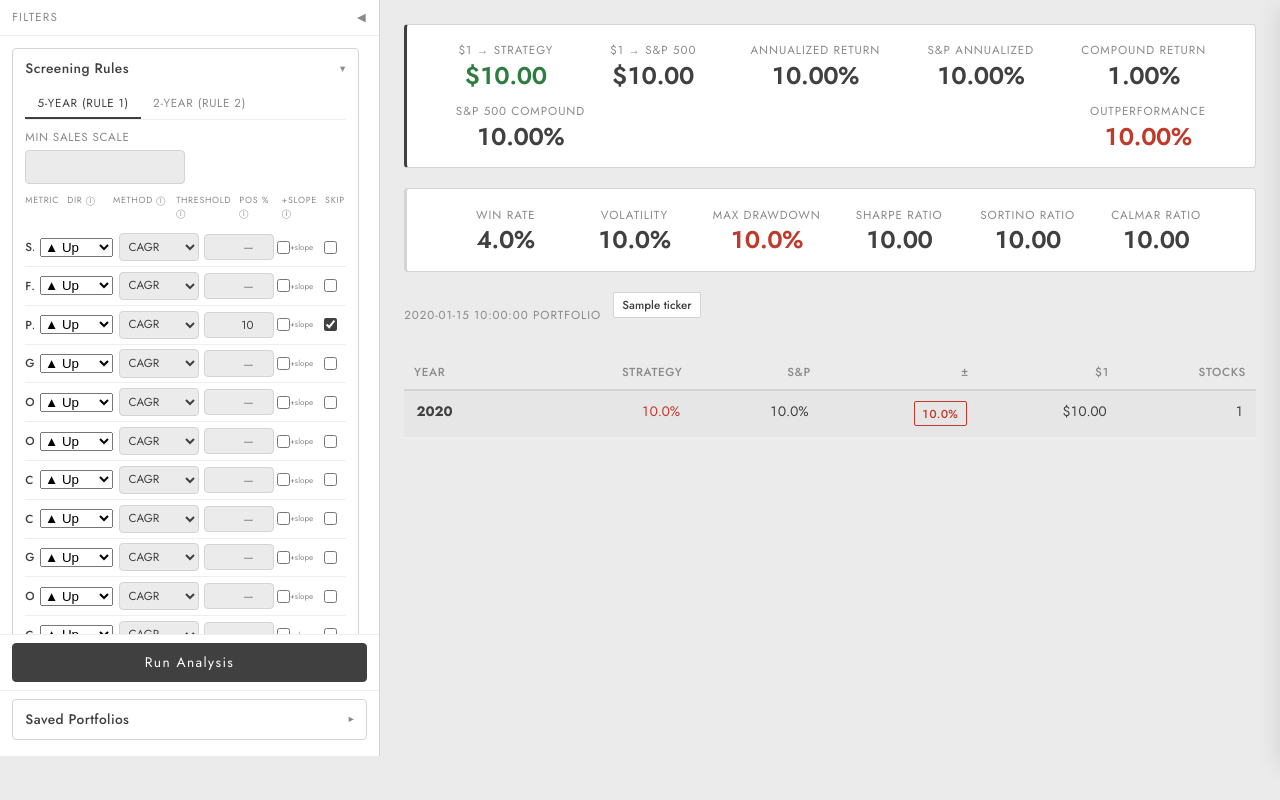
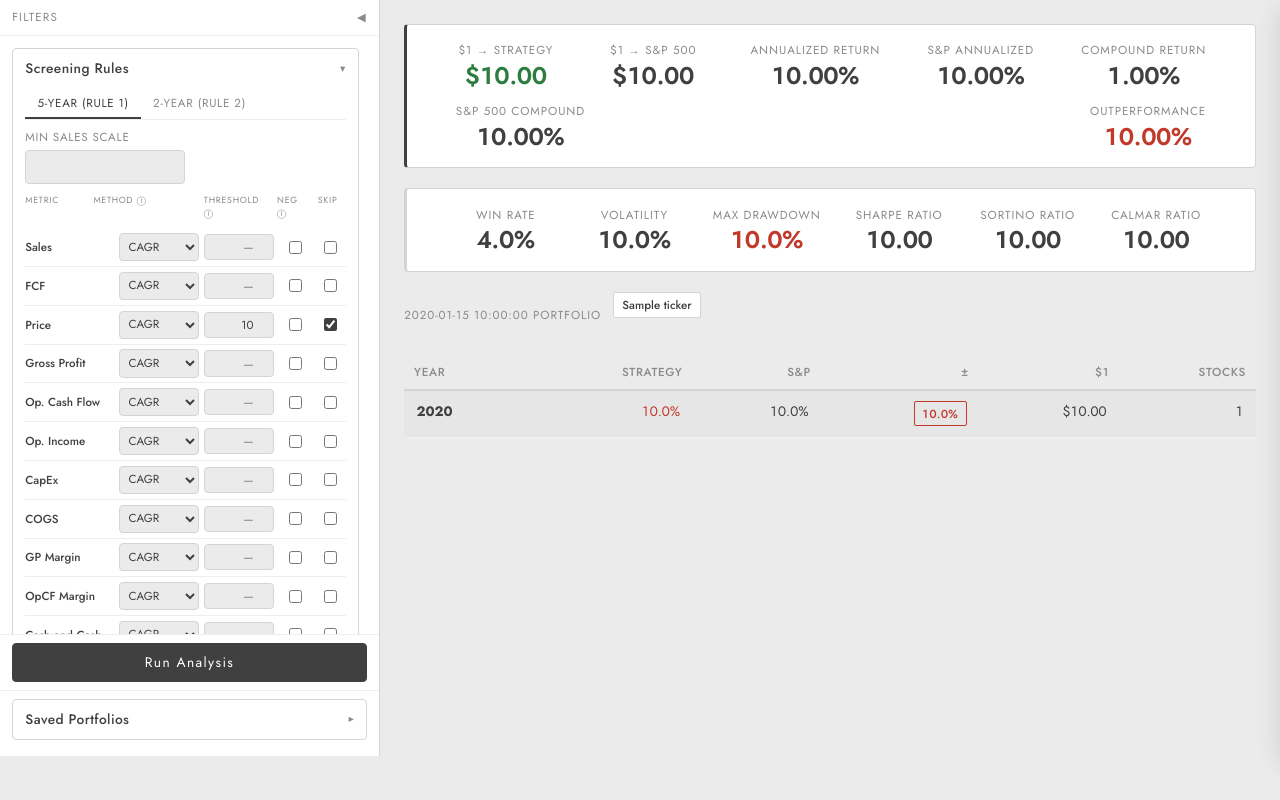
Before and after one commit to viaRecta/darrock_frontend, a Flask app: template research/templates/v3/research.html in a window 1280 px wide. Shown: the part 44-844 px from the top of the page. Run offline with Flask 3, Linux system fonts and the light colour scheme; the template is opened without the code that fills it: most values are stand-ins (such as "Sample title", 1, 10 or a date in 2020).

Commit message:
pozitif slope chekbox ve slope +cagr

```diff
--- a/research/static/css/v3.css
+++ b/research/static/css/v3.css
@@ -297,7 +297,7 @@ h3 { font-size: var(--fs-base); }
 .metric-filter-row:last-of-type { border-bottom: none; }
 
 .metric-filter-label {
-  flex: 1; min-width: 0;
+  flex: 1; min-width: 60px;
   font-weight: 500; white-space: nowrap;
   overflow: hidden; text-overflow: ellipsis;
 }
--- a/research/templates/v3/research.html
+++ b/research/templates/v3/research.html
@@ -60,38 +60,29 @@
               <input type="number" name="sales_min_scale" value="{{ rule1_params.sales_min_scale }}" step="100">
             </div>
 
-            {# Per-metric filter rows: dir | method | threshold | posrate | +slope | skip #}
+            {# Per-metric filter rows: label | method | threshold | negative | skip #}
             <p class="label mt-1 mb-1" style="font-size:0.55rem; display:flex; gap:0.5rem;">
-              <span style="flex:1;">Metric</span>
-              <span style="width:55px;" title="Direction: Up = require value > threshold (growth); Down = require value < threshold (decline). For 'price dropped at least 5%', set Down + threshold -0.05.">Dir &#9432;</span>
-              <span style="width:80px;" title="CAGR: compound annual growth rate from year-N to current year (uses N+1 data points).&#10;Slope: linear regression of values across the last 6 years, normalized by mean absolute value.&#10;Consist.: median year-over-year growth + minimum positive-rate filter (set in pos %).">Method &#9432;</span>
-              <span style="width:70px;" title="Comparison value. For Up: keep if value > threshold. For Down: keep if value < threshold. 0.05 = 5%, -0.05 = -5%.">Threshold &#9432;</span>
-              <span style="width:50px;" title="Consistency only: fraction of years (0-1) that must show positive YoY growth. Default 0.6 = 60%.">pos % &#9432;</span>
-              <span style="width:50px;" title="Also require positive 5Y slope (linear trend) on top of the main filter. Use to combine 'CAGR ≥ X' AND 'positive trend'.">+slope &#9432;</span>
+              <span style="flex:1; min-width:60px;">Metric</span>
+              <span style="width:110px;" title="CAGR = compound annual growth rate (start vs end). Slope = linear regression across 6 years. CAGR + Slope = both must pass.">Method &#9432;</span>
+              <span style="width:70px;" title="Comparison value. By default: keep if value > threshold (growth). With 'Negative' checked: keep if value < threshold (decline). 0.05 = 5%, -0.05 = -5%.">Threshold &#9432;</span>
+              <span style="width:35px;" title="Negative direction. When checked, the comparator flips: keep stocks where value is BELOW the threshold (decline). Useful for 'find stocks whose price dropped'.">Neg &#9432;</span>
               <span style="width:30px;">Skip</span>
             </p>
 
             {# --- Macro for a metric row --- #}
-            {% macro metric_row(key, label, threshold_val, omit_val, method_val, posrate_val, direction_val, require_pos_slope_val=false) %}
+            {% macro metric_row(key, label, threshold_val, omit_val, method_val, direction_val) %}
             <div class="metric-filter-row" data-metric="{{ key }}">
               <span class="metric-filter-label">{{ label }}</span>
-              <select name="{{ key }}_direction" class="metric-filter-direction"
-                      title="Up = keep stocks with value > threshold (growth). Down = keep stocks with value < threshold (decline).">
-                <option value="growth" {{ 'selected' if direction_val == 'growth' }}>&#9650; Up</option>
-                <option value="decline" {{ 'selected' if direction_val == 'decline' }}>&#9660; Down</option>
-              </select>
               <select name="{{ key }}_method" class="metric-filter-method"
-                      title="CAGR = compound annual growth (start vs end). Slope = linear regression across 6 years. Consist. = median YoY growth + positive-rate floor.">
-                <option value="cagr" {{ 'selected' if method_val == 'cagr' }}>CAGR</option>
-                <option value="slope" {{ 'selected' if method_val == 'slope' }}>Slope</option>
-                <option value="consistency" {{ 'selected' if method_val == 'consistency' }}>Consist.</option>
+                      title="CAGR = compound annual growth (start vs end). Slope = linear regression across 6 years. CAGR + Slope = require both.">
+                <option value="cagr"       {{ 'selected' if method_val == 'cagr' or method_val == 'consistency' }}>CAGR</option>
+                <option value="slope"      {{ 'selected' if method_val == 'slope' }}>Slope</option>
+                <option value="cagr_slope" {{ 'selected' if method_val == 'cagr_slope' }}>CAGR + Slope</option>
               </select>
               <input type="number" name="{{ key }}_cagr" value="{{ threshold_val }}" step="0.01" class="metric-filter-threshold" placeholder="—">
-              <input type="number" name="{{ key }}_min_posrate" value="{{ posrate_val }}" step="0.1" min="0" max="1" class="metric-filter-posrate {{ 'hidden' if method_val != 'consistency' }}" placeholder="—">
               <div class="metric-filter-omit"
-                   title="When checked, also require positive 5Y slope on top of the main filter. Use case: 'CAGR ≥ 5% AND positive trend'. Has no effect if Method is already Slope.">
-                <input type="checkbox" name="{{ key }}_require_pos_slope" {{ 'checked' if require_pos_slope_val }}>
-                <span style="font-size:0.5rem;color:var(--muted);">+slope</span>
+                   title="Negative: when checked, keep stocks where value is BELOW threshold (decline). Default unchecked = keep where value is ABOVE threshold (growth).">
+                <input type="checkbox" name="{{ key }}_decline" {{ 'checked' if direction_val == 'decline' }}>
               </div>
               <div class="metric-filter-omit">
                 <input type="checkbox" name="{{ key }}_cagr_omit" {{ 'checked' if omit_val }}>
@@ -131,13 +122,12 @@
                   least-squares linear regression across all 6 years (2020-2025), normalized by the mean absolute value.
                   Captures direction even when start &amp; end happen to be similar.
                 </p>
-                <p style="margin:0 0 0.4rem 0;"><strong>Consistency</strong> &mdash;
-                  computes year-over-year (YoY) growth rates for each pair of adjacent years, then takes the
-                  <strong>median</strong> of those YoY rates as the "growth" value.
-                  Plus the <strong>pos %</strong> filter: at least X% of years must have shown positive YoY growth.
+                <p style="margin:0 0 0.4rem 0;"><strong>+slope checkbox</strong> &mdash;
+                  combine the main filter with a positive-slope requirement. Example: "CAGR &ge; 5% <em>and</em>
+                  trend is positive". Has no effect if the chosen method is already Slope.
                 </p>
-                <p style="margin:0;"><strong>Threshold</strong> applies to the growth rate output of the chosen method (0.05 = 5%).
-                  <strong>pos %</strong> is only used by Consistency.</p>
+                <p style="margin:0;"><strong>Threshold</strong> is the comparison value (0.05 = 5%).
+                  Combined with <strong>Direction</strong> (Up/Down): Up keeps rows above threshold; Down keeps rows below.</p>
               </div>
             </details>
           </div>
```
Also changed, not shown: other parts of research/templates/v3/research.html (+17 -17 lines).
